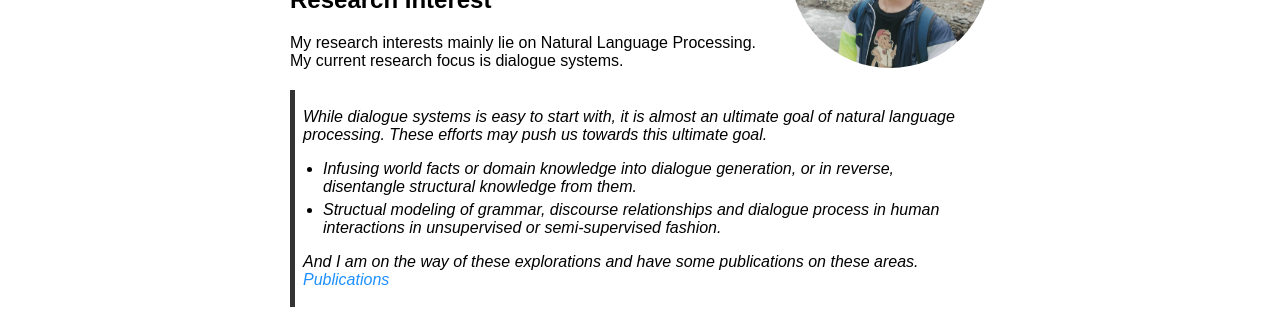
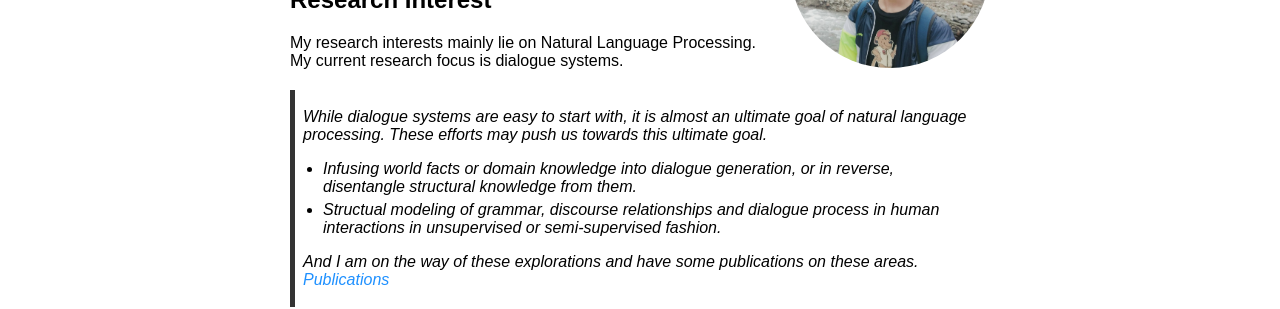
Before and after one commit to AuCson/aucson.github.io, a Jekyll site: the page built from index.md, in a window 1280 px wide. Shown: the part 300-609 px from the top of the page. Built offline with Jekyll 4.4.1, drawn with Linux system fonts in a browser that asks for light colours; our own code applies the rules of GitHub Pages for plain Markdown files.

Commit message:
Update index.md

```diff
--- a/index.md
+++ b/index.md
@@ -11,7 +11,7 @@ Hi, I'm Xisen Jin. I am a senior(4th) year undergraduate student in Fudan Univer
 
 My research interests mainly lie on Natural Language Processing. My current research focus is dialogue systems.
 
-> While dialogue systems is easy to start with, it is almost an ultimate goal of natural language processing. These efforts may push us towards this ultimate goal.
+> While dialogue systems are easy to start with, it is almost an ultimate goal of natural language processing. These efforts may push us towards this ultimate goal.
 > - Infusing world facts or domain knowledge into dialogue generation, or in reverse, disentangle structural knowledge from them.
 > - Structual modeling of grammar, discourse relationships and dialogue process in human interactions in unsupervised or semi-supervised fashion.
 >
```
